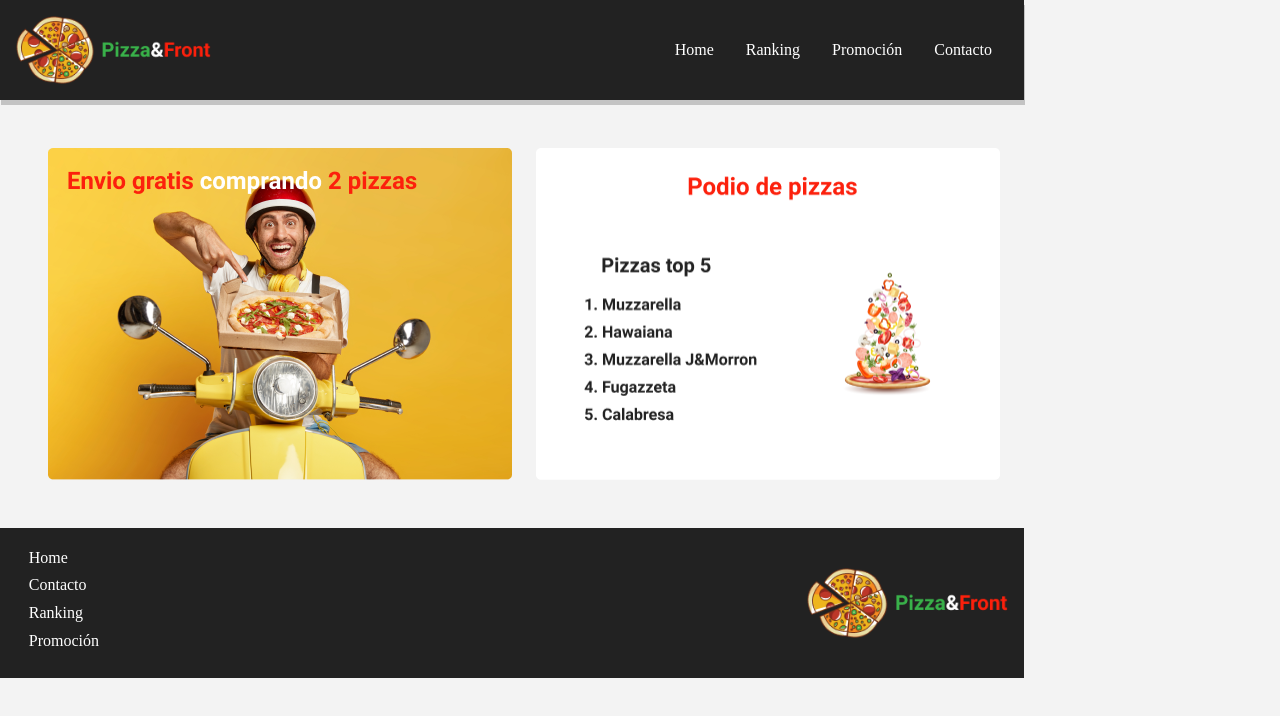
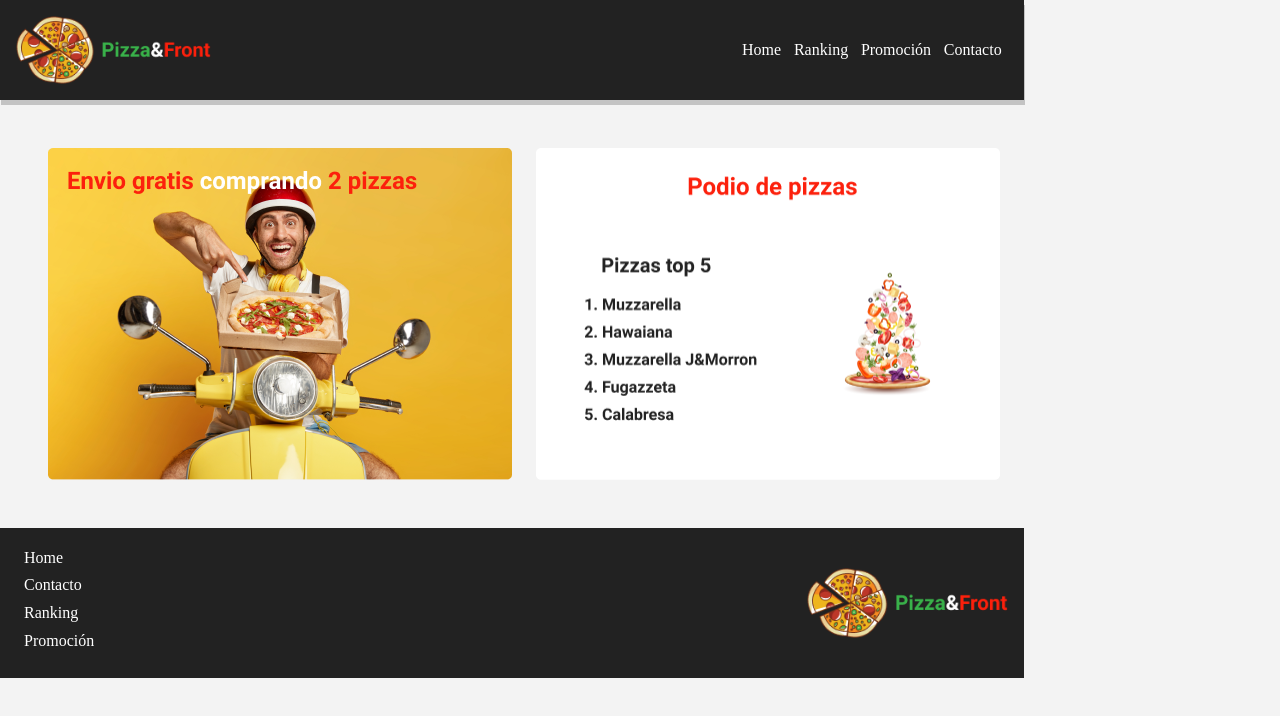
Before and after one commit to JPMB91/flexbox-pizza, a plain HTML site: page index.html in a window 1280 px wide. Drawn offline with Linux system fonts and the light colour scheme.

Commit message:
commit 2 - modelo pizzeria desktop

```diff
--- a/styles.css
+++ b/styles.css
@@ -22,7 +22,7 @@
 .navbar-items, a{
     color: white;
     list-style: none;
-    margin: 0.5rem;
+    margin: 0.2rem;
     transition: 0.3;
     text-decoration: none;
 
```
